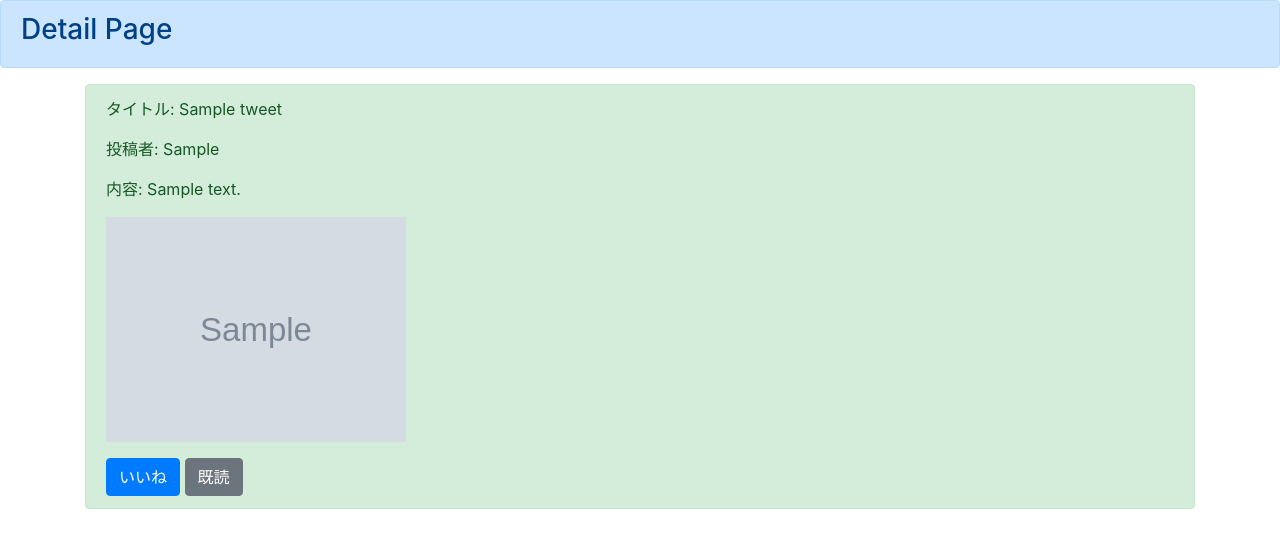
After one commit to suuu0122/django-sns, a Django app: page /detail/1 in a window 1280 px wide. The commit adds this page. Shown: the top 548 px of the page. Run offline with Django 4.2, Linux system fonts and the light colour scheme; a user stored in the database is signed in; tables that the repository leaves empty hold one stand-in row (values such as "Sample post"); grey boxes marked "Sample" are stand-in pictures; some libraries are stand-ins or nearby versions.

Commit message:
added first detail view

```diff
--- /dev/null
+++ b/sns_app/templates/sns_app/detail.html
@@ -0,0 +1,25 @@
+{% extends "sns_app/base.html" %}
+
+{% block header %}
+
+<div class="alert alert-primary" role="alert">
+	<h3>Detail Page</h3>
+</div>
+
+{% endblock header %}
+
+
+{% block content %}
+
+<div class="container">
+	<div class="alert alert-success" role="alert">
+		<p>タイトル: {{ tweet.title }}</p>
+		<p>投稿者: {{ tweet.contributor }}</p>
+		<p>内容: {{ tweet.content }}</p>
+		<p><img src="{{ tweet.sns_image.url }}" width="300"></p>
+		<a href="#" class="btn btn-primary" role="button" aria-pressed="true">いいね</a>
+		<a href="#" class="btn btn-secondary" role="button" aria-pressed="true">既読</a>
+	</div>
+</div>
+
+{% endblock content %}
--- a/sns_app/templates/sns_app/list.html
+++ b/sns_app/templates/sns_app/list.html
@@ -14,10 +14,10 @@
 <div class="container">
 	{% for tweet in tweets %}
 		<div class="alert alert-success" role="alert">
-			<p>タイトル: {{ tweet.title }}</p>
+			<p>タイトル: <a href="{% url 'sns_app:detail' tweet.pk %}"">{{ tweet.title }}</a></p>
 			<p>投稿者: {{ tweet.contributor }}</p>
-			<a href="#" class="btn btn-primary" role="button" aria-pressed="true">Primary Link</a>
-			<a href="#" class="btn btn-secondary" role="button" aria-pressed="true">Link</a>
+			<a href="#" class="btn btn-primary" role="button" aria-pressed="true">いいね</a>
+			<a href="#" class="btn btn-secondary" role="button" aria-pressed="true">既読</a>
 		</div>
 	{% endfor %}
 	<a href="{% url 'sns_app:logout' %}">logout</a>
--- a/sns_app/urls.py
+++ b/sns_app/urls.py
@@ -10,4 +10,5 @@ urlpatterns = [
     path('signin/', views.signin, name="signin"),
     path('list/', views.list_view, name="list"),
     path('logout/', views.logout_view, name="logout"),
+    path('detail/<int:pk>', views.detail_view, name="detail"),
 ]
--- a/sns_app/views.py
+++ b/sns_app/views.py
@@ -2,7 +2,7 @@ from django.contrib.auth import authenticate, login, logout
 from django.contrib.auth.decorators import login_required
 from django.contrib.auth.models import User
 from django.db import IntegrityError
-from django.shortcuts import redirect, render
+from django.shortcuts import get_object_or_404, redirect, render
 
 from .models import Tweet
 
@@ -46,3 +46,10 @@ def list_view(request):
 def logout_view(request):
     logout(request)
     return redirect("sns_app:signin")
+
+
+
+@login_required
+def detail_view(request, pk):
+    tweet = get_object_or_404(Tweet, pk=pk)
+    return render(request, "sns_app/detail.html", {"tweet": tweet})
```
